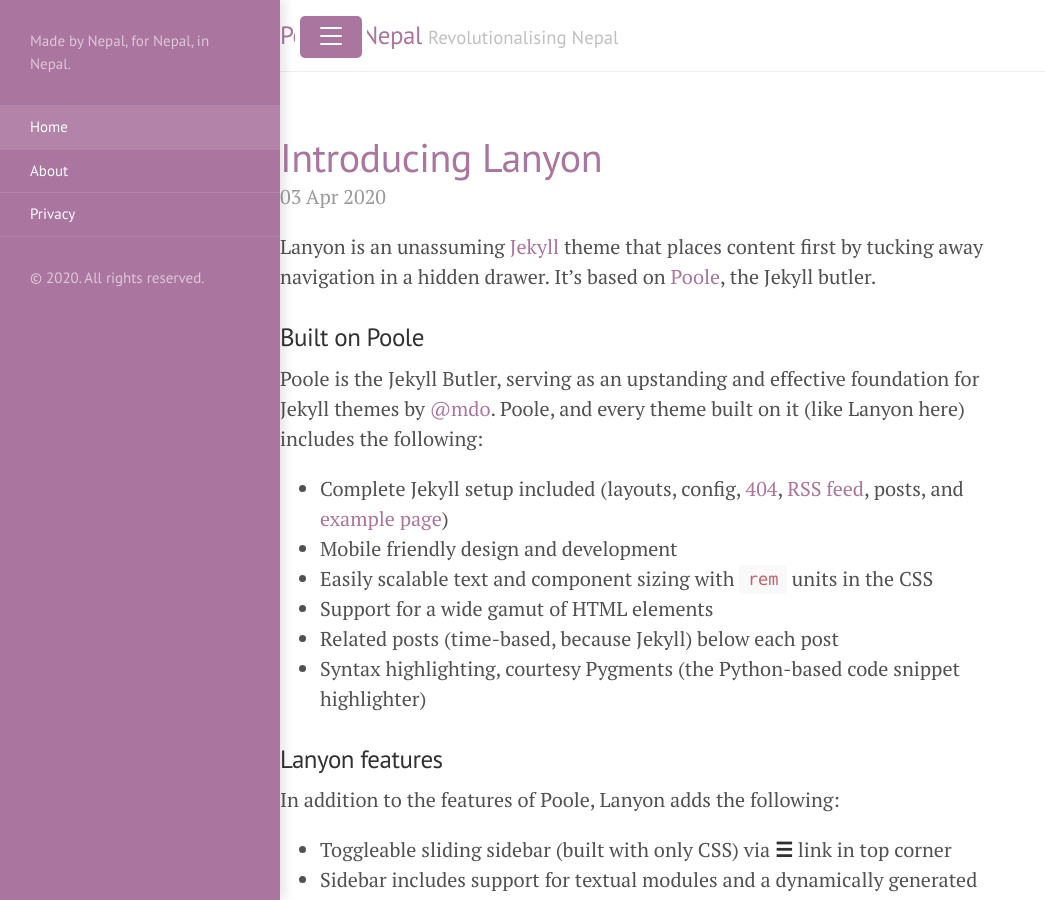
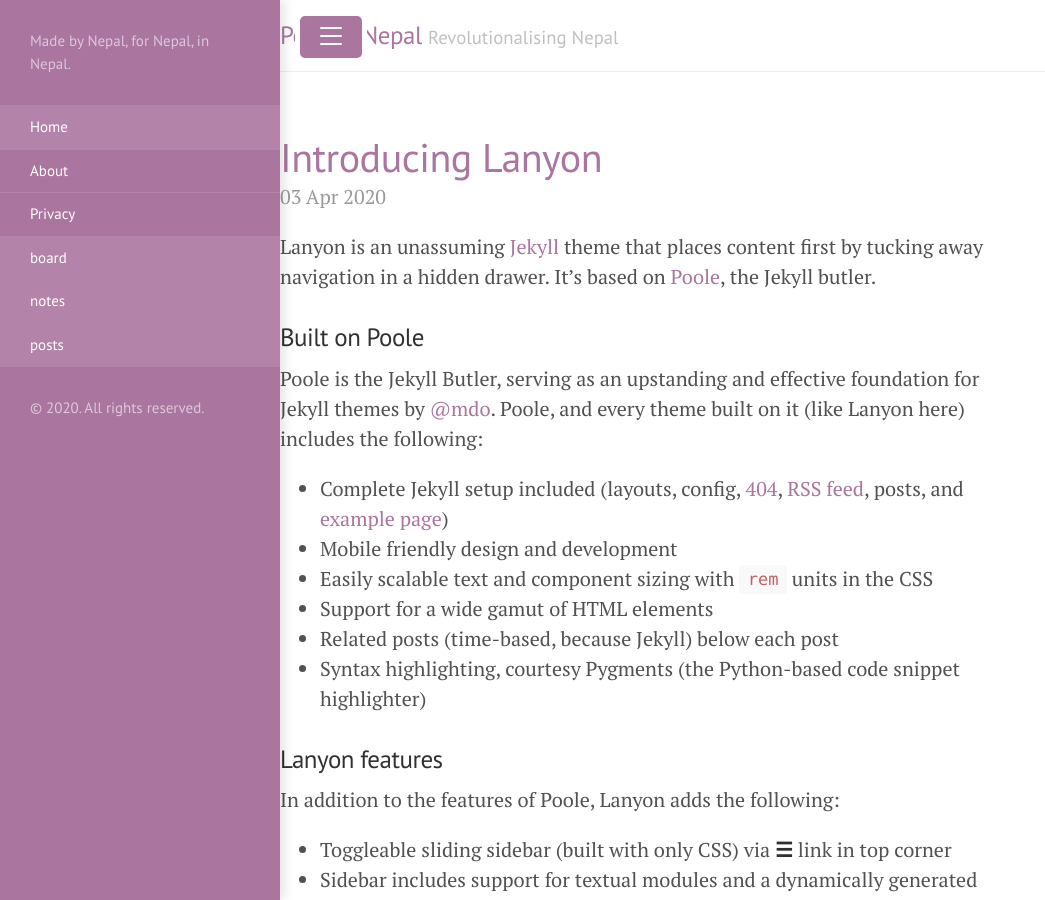
Before and after one commit to PortaltoNepal/eduPTN, a Jekyll site: the page built from index.html, in a window 1280 px wide and 900 px high. Shown: the whole window, without its empty margins (0-1045 px from the left). Built offline with Jekyll 4.4.1, drawn with Linux system fonts in a browser that asks for light colours; nearby versions of some CDN libraries; library files that are not in the unit come from our copies; the list of posts is cut into pages by our own code.

Commit message:
Updated '_includes/sidebar.html' via CloudCannon

```diff
--- a/_includes/sidebar.html
+++ b/_includes/sidebar.html
@@ -25,6 +25,10 @@
       {% endif %}
     {% endfor %}
 
+    {% for collection in site.collections %}
+          <a class="sidebar-nav-item{% if collection.url == node.url %} active{% endif %}" href="{{ collection.label | relative_url }}">{{ collection.label }}</a>
+    {% endfor %}
+
   </nav>
 
   <div class="sidebar-item">
```
